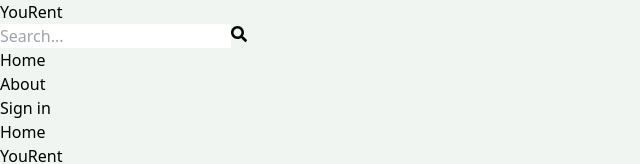
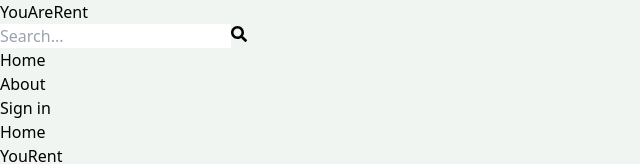
Before and after one commit to AndreyBatischev/rent_app, a React (Vite) app in the folder client/: page / in a window 1280 px wide. Shown: the top 164 px of the page, without its empty margins (0-640 px from the left). Built offline with nearby package versions, Linux system fonts and the light colour scheme; no server answers.

Commit message:
new logo

```diff
--- a/client/src/components/Header.jsx
+++ b/client/src/components/Header.jsx
@@ -32,7 +32,8 @@
 			<div className="flex justify-between items-center max-w-6xl mx-auto p-3">
 				<Link to="/">
 					<h1 className="font-bold text-sm sm:text-xl flex flex-wrap">
-						<span className="text-slate-500">You</span>
+						<span className="text-slate-700">You</span>
+						<span className="text-slate-500">Are</span>
 						<span className="text-slate-700">Rent</span>
 					</h1>
 				</Link>
```
